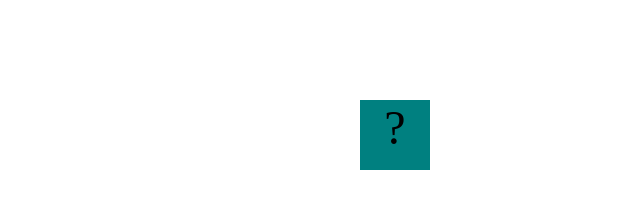
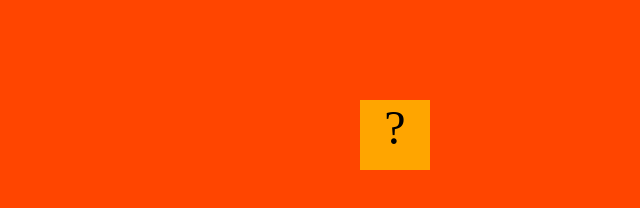
Before and after one commit to SarahWaits1/SarahWaits1.github.io, a plain HTML site: page projects/bouncing-box/index.html in a window 1280 px wide. Shown: the whole page, without its empty margins (640-1280 px from the left). Drawn offline with Linux system fonts and the light colour scheme.

Commit message:
bouncing box

```diff
--- a/projects/bouncing-box/index.html
+++ b/projects/bouncing-box/index.html
@@ -8,7 +8,7 @@
 		.box {
 			width: 70px;
 			height: 70px;
-			background-color: teal;
+			background-color: orange;
 			font-size: 300%;
 			text-align: center;
 			display: block;
@@ -18,6 +18,7 @@
 		}
 		.board{
 			height: 100vh;
+			background-color: orangered;
 		}
 	</style>
 	<!-- 	<script src="//cdnjs.cloudflare.com/ajax/libs/jquery/2.1.1/jquery.min.js"></script> -->
@@ -104,3 +105,5 @@
 </html>
 
 <!--speed = speed + 3;-->
+
+<!--background-color: teal;-->
```
